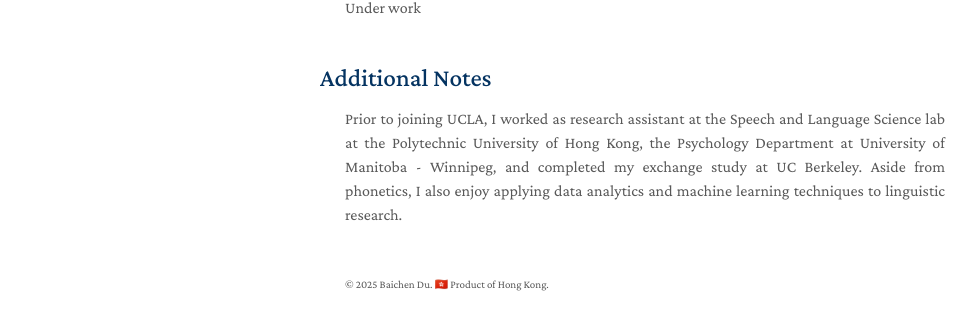
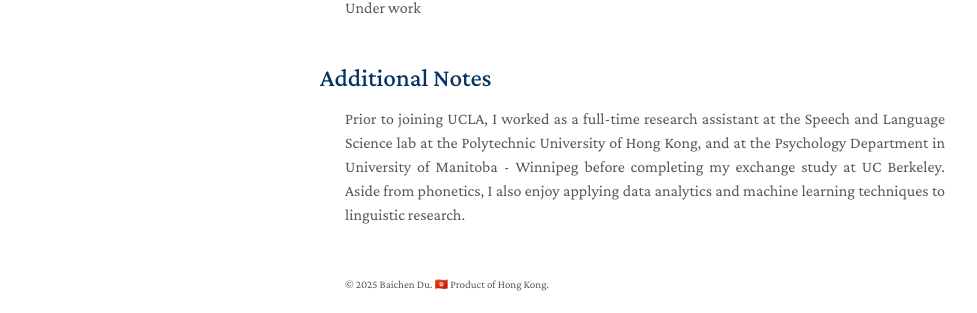
Before and after one commit to baichen-du/baichen-du.github.io, a Jekyll site: the page built from index.md, in a window 1280 px wide and 900 px high, scrolled down 2420 px, cut to the strip 262-865 px from the top of the window. Shown: the part 273-586 px from the top of the strip, without its empty margins (150-1127 px from the left). Built offline with Jekyll 4.4.1, drawn with Linux system fonts in a browser that asks for light colours; a style sheet for code colours, icons or effects is not loaded; our own code applies the rules of GitHub Pages for plain Markdown files.

Commit message:
Update index.md

```diff
--- a/index.md
+++ b/index.md
@@ -126,6 +126,6 @@ Under work
 ## Additional Notes
 
 <div style="text-align: justify">
-Prior to joining UCLA, I worked as research assistant at the Speech and Language Science lab at the Polytechnic University of Hong Kong, the Psychology Department at University of Manitoba - Winnipeg, and completed my exchange study at UC Berkeley. Aside from phonetics, I also enjoy applying data analytics and machine learning techniques to linguistic research.
+Prior to joining UCLA, I worked as a full-time research assistant at the Speech and Language Science lab at the Polytechnic University of Hong Kong, and at the Psychology Department in University of Manitoba - Winnipeg before completing my exchange study at UC Berkeley. Aside from phonetics, I also enjoy applying data analytics and machine learning techniques to linguistic research.
 </div>
 <p></p>
```
